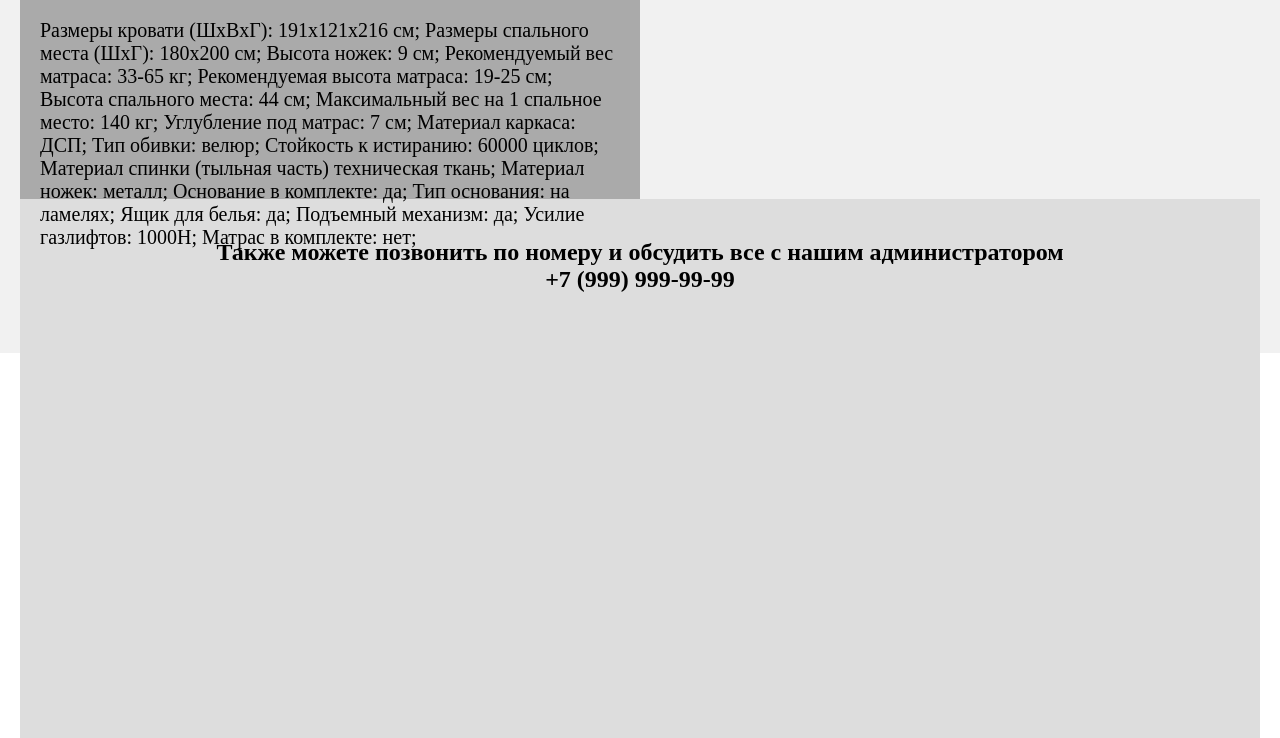
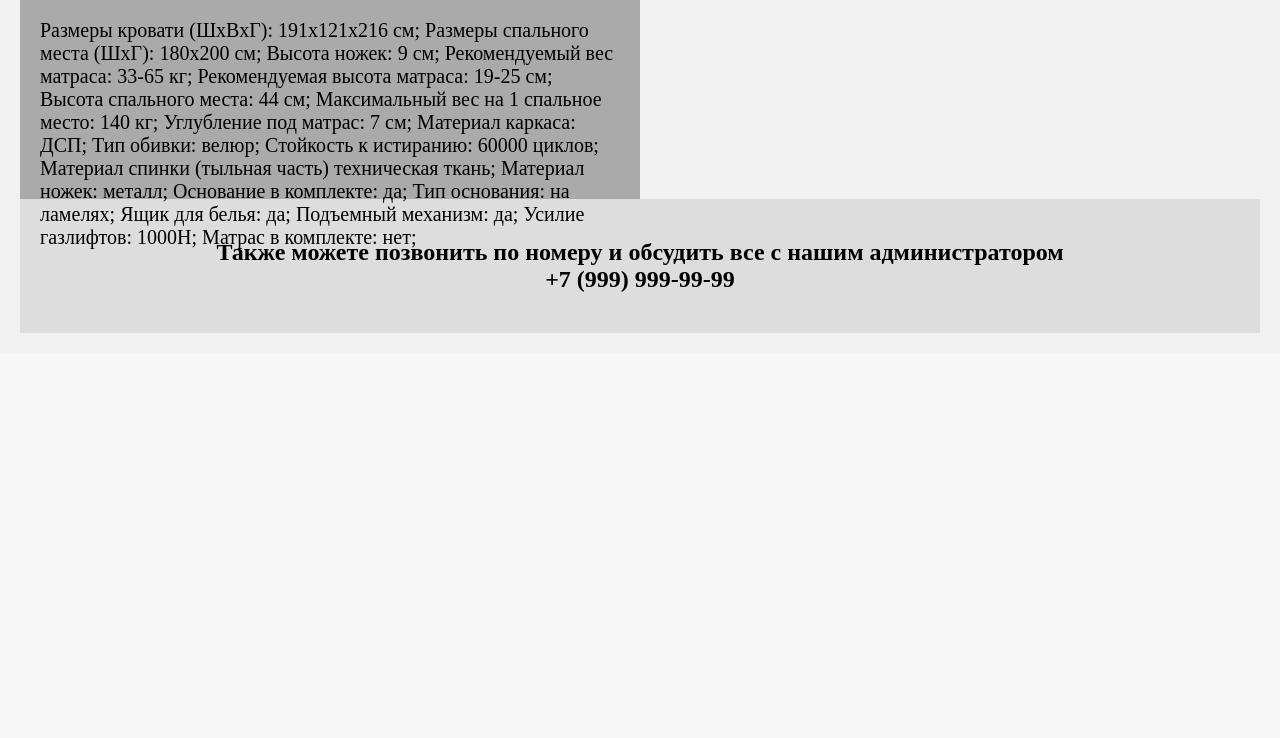
Before and after one commit to artyrbakarev/da, a Flask app: page /catalog1 in a window 1280 px wide. Shown: the part 2663-3401 px from the top of the page. After the commit the page ends 2996 px from the top, so only its background shows below. Run offline with Flask 3, Linux system fonts and the light colour scheme.

Commit message:
Update index.css

```diff
--- a/src/static/index.css
+++ b/src/static/index.css
@@ -70,7 +70,6 @@ body {
   padding: 20px;
   text-align: center;
   background: #ddd;
-  height: 20%;
 }
 
 .fakeimg{
```
